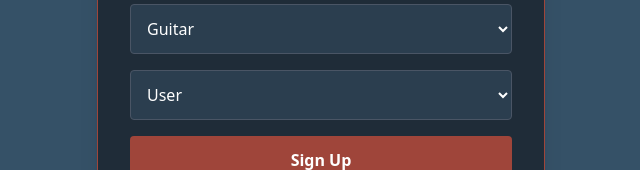
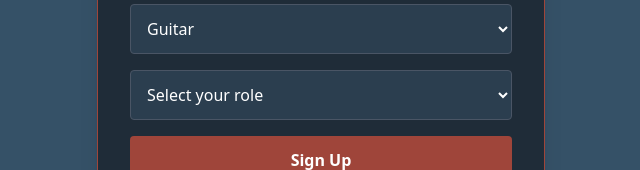
Before and after one commit to Ben-Kilinski/Moveo, a React (Vite) app in the folder jaMoveo-client/: page /signup in a window 1280 px wide. Shown: the part 458-628 px from the top of the page, without its empty margins (319-959 px from the left). Built offline with nearby package versions, Linux system fonts and the light colour scheme; no server answers.

Commit message:
removing isadmin from signup

```diff
--- a/jaMoveo-client/src/App.tsx
+++ b/jaMoveo-client/src/App.tsx
@@ -7,16 +7,13 @@ import ResultsPage from './pages/ResultsPage';
 import LivePage from './pages/LivePage';
 import OnboardingPage from './pages/OnboardingPage';
 import RequireAuth from './components/RequireAuth';
-import AdminChordsEditor from './pages/AdminChordsEditor'; // ✅ importado
+import AdminChordsEditor from './pages/AdminChordsEditor';
 
-function App() {
+export default function App() {
   return (
     <Routes>
       <Route path="/signup" element={<SignupPage />} />
-      <Route
-        path="/admin/signup"
-        Component={() => <SignupPage isAdmin={true} />}
-      />
+      {/* Removido signup admin separado */}
       <Route path="/login" element={<LoginPage />} />
 
       <Route
@@ -51,5 +48,3 @@ function App() {
     </Routes>
   );
 }
-
-export default App;
--- a/jaMoveo-client/src/pages/SignupPage.tsx
+++ b/jaMoveo-client/src/pages/SignupPage.tsx
@@ -1,26 +1,22 @@
-import { useState, useEffect } from 'react';
+import { useState } from 'react';
 import moveoLogo from '../assets/jamoveologo.png';
 import { useNavigate } from 'react-router-dom';
 
-interface SignupPageProps {
-  isAdmin?: boolean; // prop opcional
-}
-
-export default function SignupPage({ isAdmin = false }: SignupPageProps) {
+export default function SignupPage() {
   const [username, setUsername] = useState('');
   const [password, setPassword] = useState('');
   const [instrument, setInstrument] = useState('guitar');
-  const [role, setRole] = useState<'user' | 'admin'>(isAdmin ? 'admin' : 'user'); // inicia baseado em isAdmin
+  const [role, setRole] = useState<'user' | 'admin' | ''>(''); // inicia vazio
   const [message, setMessage] = useState('');
   const navigate = useNavigate();
 
-  // Se a prop isAdmin mudar, atualize o role (caso dinâmico)
-  useEffect(() => {
-    if (isAdmin) setRole('admin');
-  }, [isAdmin]);
-
   const handleSubmit = async (e: React.FormEvent) => {
     e.preventDefault();
+
+    if (!role) {
+      setMessage('Please select a role before signing up.');
+      return;
+    }
 
     try {
       const res = await fetch(`${import.meta.env.VITE_API_URL}/api/auth/signup`, {
@@ -33,8 +29,7 @@ export default function SignupPage({ isAdmin = false }: SignupPageProps) {
       if (!res.ok) throw new Error(data.error || 'Signup failed');
 
       setMessage('User created successfully ✅');
-      // opcional: redirecionar após sucesso
-      // navigate('/login');
+      // opcional: navigate('/login');
     } catch (err: any) {
       setMessage(err.message);
     }
@@ -46,7 +41,7 @@ export default function SignupPage({ isAdmin = false }: SignupPageProps) {
 
       <div className="bg-[#1f2c38] p-8 rounded-2xl shadow-xl w-full max-w-md border border-[#9F453A]">
         <h1 className="text-2xl font-bold mb-6 text-center text-[#9F453A]">
-          Signup {isAdmin ? '(Admin)' : ''}
+          Signup
         </h1>
 
         <form onSubmit={handleSubmit} className="space-y-4">
@@ -79,17 +74,18 @@ export default function SignupPage({ isAdmin = false }: SignupPageProps) {
             <option value="vocals">Vocals</option>
           </select>
 
-          {/* Mostra o select só se NÃO for admin */}
-          {!isAdmin && (
           <select
             className="w-full bg-[#2b3e4f] border border-gray-600 p-3 rounded text-white focus:outline-none focus:ring-2 focus:ring-[#9F453A]"
             value={role}
-              onChange={(e) => setRole(e.target.value as 'user' | 'admin')}
+            onChange={(e) => setRole(e.target.value as 'user' | 'admin' | '')}
+            required
           >
+            <option value="" disabled>
+              Select your role
+            </option>
             <option value="user">User</option>
             <option value="admin">Admin</option>
           </select>
-          )}
 
           <button
             type="submit"
```
Lines whose indentation alone changed are shown as unchanged.
